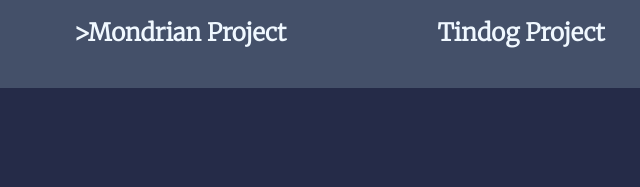
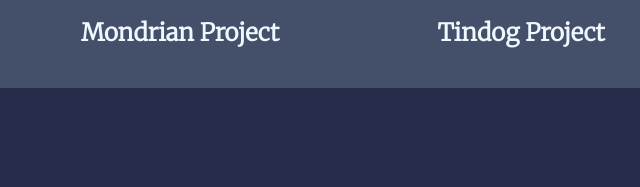
Before and after one commit to BlunderBoy12/Personal-Website, a plain HTML site: page index.html in a window 1280 px wide. Shown: the part 1820-2007 px from the top of the page, 460-1100 px from the left. Drawn offline with Linux system fonts and the light colour scheme.

Commit message:
Update index.html

```diff
--- a/index.html
+++ b/index.html
@@ -72,7 +72,7 @@
                 </div>
                 <div class="project flex secondary-text">
                     <img src="./Assets/goal.png">
-                    <h2>>Mondrian Project</h2>
+                    <h2>Mondrian Project</h2>
                 </div>
                 <div class="project flex secondary-text">
                     <img src="./Assets/Tindog.png">
```
